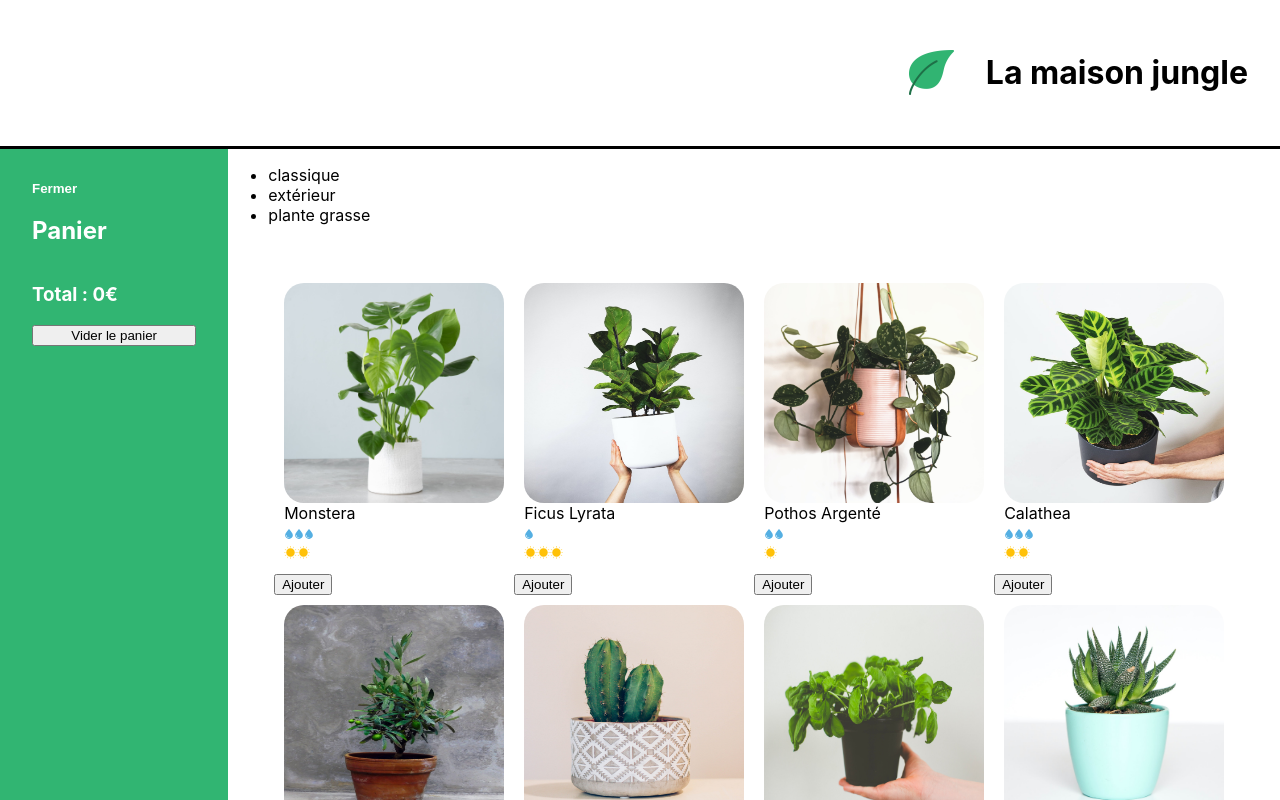
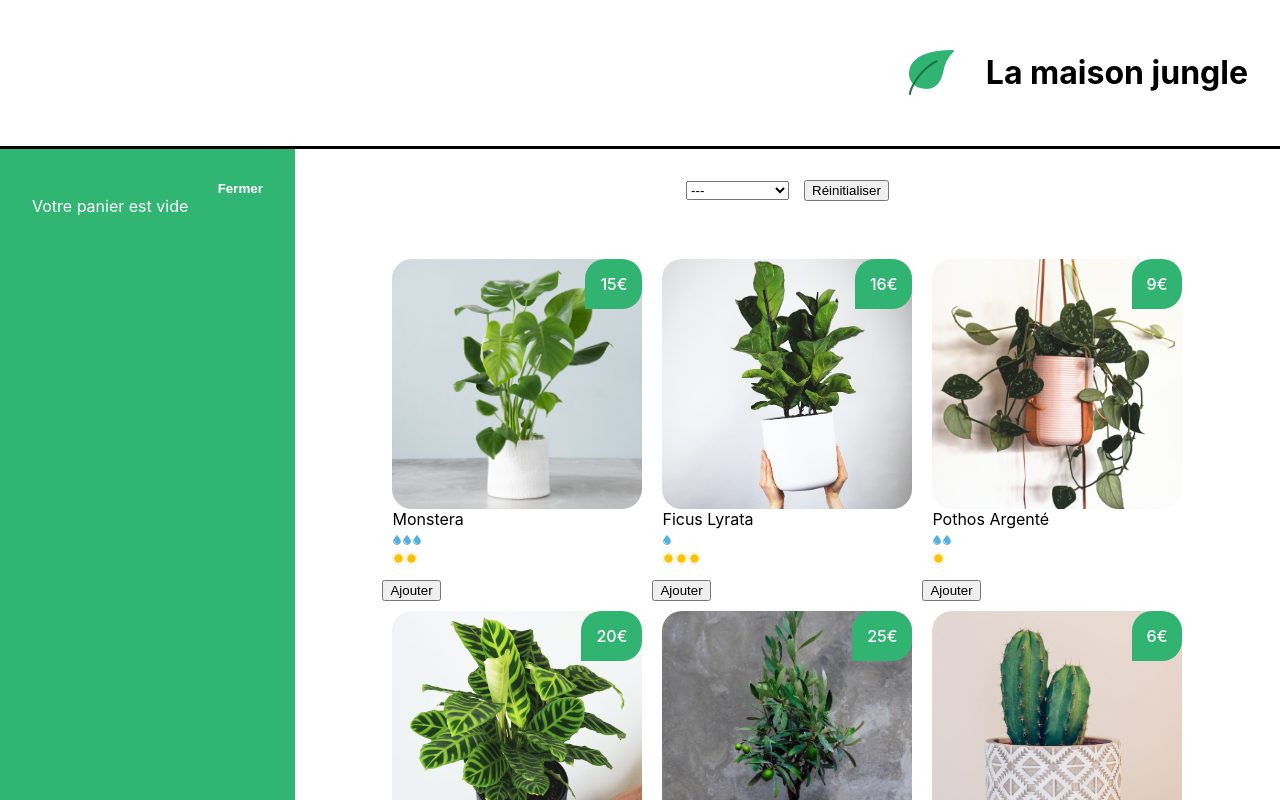
Before and after one commit to Maeva-RODRIGUES/jungle_house, a React (Create React App) app: page / in a window 1280 px wide. Shown: the top 800 px of the page. Built offline with nearby package versions, Linux system fonts and the light colour scheme.

Commit message:
Add use effect

```diff
--- a/src/components/App.js
+++ b/src/components/App.js
@@ -1,4 +1,4 @@
-import { useState } from 'react'
+import { useState, useEffect } from 'react'
 import Banner from './Banner'
 import logo from '../assets/logo.png'
 import Cart from './Cart'
@@ -7,17 +7,17 @@
 import '../styles/Layout.css'
 // import music from '../assets/music.mp3'; // Importer  fichier audio
 
+			 function App() {
+				const savedCart = localStorage.getItem('cart')
+				const [cart, updateCart] = useState(savedCart ? JSON.parse(savedCart) : [])
+				useEffect(() => {
+					localStorage.setItem('cart', JSON.stringify(cart))
+				}, [cart])
 
-function App() {
-	const [cart, updateCart] = useState([])
 				return (
 					<div>
-			{/* Ajouter musique ici */}
-			 {/* <audio src={music} autoPlay loop style={{ display: 'none' }} /> */}
-
-
 						<Banner>
-				<img src={logo} alt='La maison jungle' className='lmj-logo' />
+							<img src={logo} alt='logo-la-maison-jungle' className='lmj-logo' />
 							<h1 className='lmj-title'>La maison jungle</h1>
 						</Banner>
 						<div className='lmj-layout-inner'>
--- a/src/components/CareScale.js
+++ b/src/components/CareScale.js
@@ -1,6 +1,8 @@
 import Sun from '../assets/sun.svg'
 import Water from '../assets/water.svg'
 
+// Ici, il s'agit d'une manière de faire.
+//Vous auriez aussi pu utiliser une fonction qui retourne l'élément souhaité, ou bien faire directement des conditions
 const quantityLabel = {
 	1: 'peu',
 	2: 'modérément',
--- a/src/components/Cart.js
+++ b/src/components/Cart.js
@@ -1,4 +1,4 @@
-import { useState } from 'react'
+import { useState, useEffect } from 'react'
 import '../styles/Cart.css'
 
 function Cart({ cart, updateCart }) {
@@ -7,6 +7,10 @@
 		(acc, plantType) => acc + plantType.amount * plantType.price,
 		0
 	)
+	useEffect(() => {
+		document.title = `LMJ: ${total}€ d'achats`
+	}, [total])
+
 	return isOpen ? (
 		<div className='lmj-cart'>
 			<button
@@ -15,15 +19,22 @@
 			>
 				Fermer
 			</button>
+			{cart.length > 0 ? (
+				<div>
 					<h2>Panier</h2>
+					<ul>
 						{cart.map(({ name, price, amount }, index) => (
 							<div key={`${name}-${index}`}>
 								{name} {price}€ x {amount}
 							</div>
 						))}
-
-			<h3>Total : {total}€</h3>
+					</ul>
+					<h3>Total :{total}€</h3>
 					<button onClick={() => updateCart([])}>Vider le panier</button>
+				</div>
+			) : (
+				<div>Votre panier est vide</div>
+			)}
 		</div>
 	) : (
 		<div className='lmj-cart-closed'>
--- /dev/null
+++ b/src/components/Categories.js
@@ -0,0 +1,23 @@
+import '../styles/Categories.css'
+
+function Categories({ setActiveCategory, categories, activeCategory }) {
+	return (
+		<div className='lmj-categories'>
+			<select
+				value={activeCategory}
+				onChange={(e) => setActiveCategory(e.target.value)}
+				className='lmj-categories-select'
+			>
+				<option value=''>---</option>
+				{categories.map((cat) => (
+					<option key={cat} value={cat}>
+						{cat}
+					</option>
+				))}
+			</select>
+			<button onClick={() => setActiveCategory('')}>Réinitialiser</button>
+		</div>
+	)
+}
+
+export default Categories
--- a/src/components/PlantItem.js
+++ b/src/components/PlantItem.js
@@ -5,9 +5,10 @@
 	alert(`Vous voulez acheter 1 ${plantName}? Très bon choix 🌱✨`)
 }
 
-function PlantItem({ cover, name, water, light }) {
+function PlantItem({ cover, name, water, light, price }) {
 	return (
 		<li className='lmj-plant-item' onClick={() => handleClick(name)}>
+			<span className='lmj-plant-item-price'>{price}€</span>
 			<img className='lmj-plant-item-cover' src={cover} alt={`${name} cover`} />
 			{name}
 			<div>
--- a/src/components/ShoppingList.js
+++ b/src/components/ShoppingList.js
@@ -1,11 +1,14 @@
+import { useState } from 'react'
 import { plantList } from '../datas/plantList'
 import PlantItem from './PlantItem'
+import Categories from './Categories'
 import '../styles/ShoppingList.css'
 
 function ShoppingList({ cart, updateCart }) {
+	const [activeCategory, setActiveCategory] = useState('')
 	const categories = plantList.reduce(
-		(acc, plant) =>
-			acc.includes(plant.category) ? acc : acc.concat(plant.category),
+		(acc, elem) =>
+			acc.includes(elem.category) ? acc : acc.concat(elem.category),
 		[]
 	)
 
@@ -26,18 +29,27 @@
 
 	return (
 		<div className='lmj-shopping-list'>
-			<ul>
-				{categories.map((cat) => (
-					<li key={cat}>{cat}</li>
-				))}
-			</ul>
+			<Categories
+				categories={categories}
+				setActiveCategory={setActiveCategory}
+				activeCategory={activeCategory}
+			/>
+
 			<ul className='lmj-plant-list'>
-				{plantList.map(({ id, cover, name, water, light, price }) => (
-					<div key={id}>
-						<PlantItem cover={cover} name={name} water={water} light={light} />
-						<button onClick={() => addToCart(name, price)}>Ajouter</button>
-					</div>
-				))}
+				{plantList.map(({ id, cover, name, water, light, price, category }) =>
+					!activeCategory || activeCategory === category ? (
+						<div key={id}>
+							<PlantItem
+								cover={cover}
+								name={name}
+								water={water}
+								light={light}
+								price={price}
+							/>
+							<button onClick={() => addToCart(name, price)}>Ajouter</button>
+						</div>
+					) : null
+				)}
 			</ul>
 		</div>
 	)
--- a/src/styles/Cart.css
+++ b/src/styles/Cart.css
@@ -5,7 +5,7 @@
 	display: flex;
 	flex-direction: column;
 	justify-content: flex-start;
-	width: 200px;
+	width: 300px;
 }
 
 .lmj-cart-add-button {
@@ -22,11 +22,12 @@
 	align-self: self-start;
 	padding: 0;
 	color: white;
+	align-self: flex-end;
 }
 
 .lmj-cart-closed {
 	padding: 32px;
-	width: 200px;
+	width: 300px;
 }
 
 .lmj-cart-closed > button {
--- /dev/null
+++ b/src/styles/Categories.css
@@ -0,0 +1,8 @@
+.lmj-categories {
+	text-align: center;
+	padding-top: 30px;
+}
+
+.lmj-categories-select {
+	margin-right: 15px;
+}
--- a/src/styles/PlantItem.css
+++ b/src/styles/PlantItem.css
@@ -1,7 +1,8 @@
 .lmj-plant-item-cover {
-	height: 220px;
-	width: 220px;
+	height: 250px;
+	width: 250px;
 	border-radius: 20px;
+	object-fit: cover;
 }
 
 .lmj-plant-item {
@@ -11,4 +12,16 @@
 	justify-content: center;
 	flex-direction: column;
 	text-transform: capitalize;
+	position: relative;
 }
+
+.lmj-plant-item-price {
+	position: absolute;
+	border-radius: 20px 20px 20px 0;
+	background-color: #31b472;
+	color: white;
+	padding: 15px;
+	right: 0;
+	top: 0;
+	font-weight: 500;
+}
```
Lines whose indentation alone changed are shown as unchanged.
